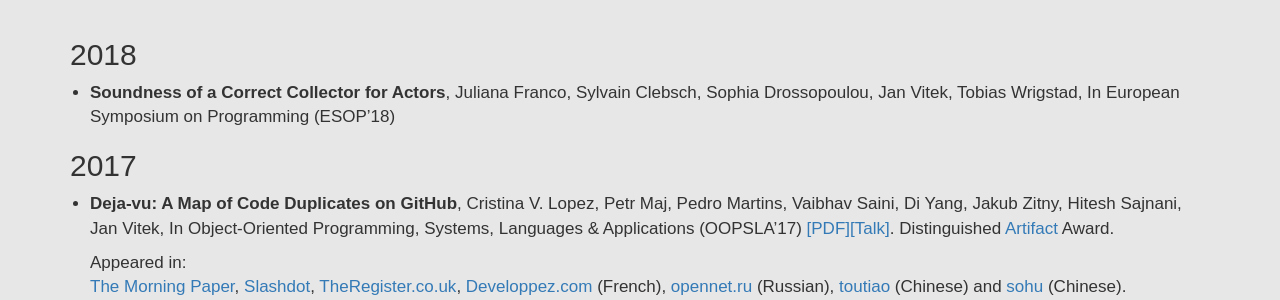
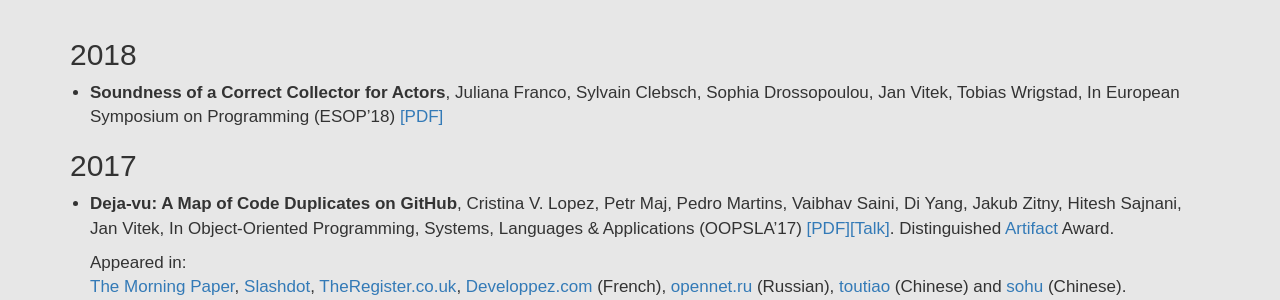
Before and after one commit to PRL-PRG/prl-prg.github.io, a Jekyll site: the page built from publications.md, in a window 1280 px wide. Shown: the part 173-473 px from the top of the page. Built offline with Jekyll 4.4.1, drawn with Linux system fonts in a browser that asks for light colours.

Commit message:
Added ESOP'18 pdf

```diff
--- a/publications.md
+++ b/publications.md
@@ -9,6 +9,7 @@ title: Publications
 - **Soundness of a Correct Collector for Actors**,
   Juliana Franco, Sylvain Clebsch, Sophia Drossopoulou, Jan Vitek, Tobias Wrigstad,
   In European Symposium on Programming (ESOP'18)
+  [[PDF]](http://janvitek.org/pubs/esop18.pdf)
 
 ## 2017
 
```
